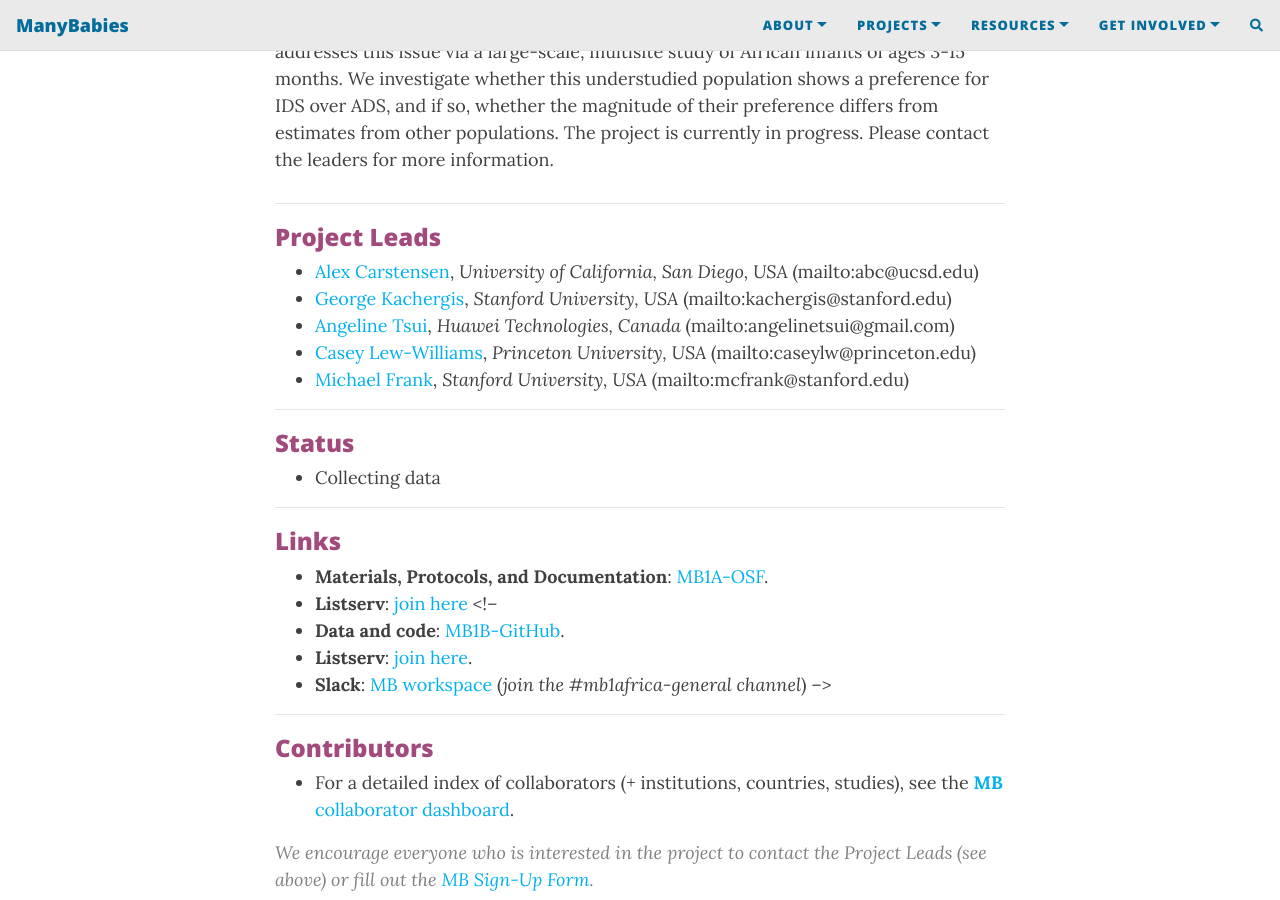
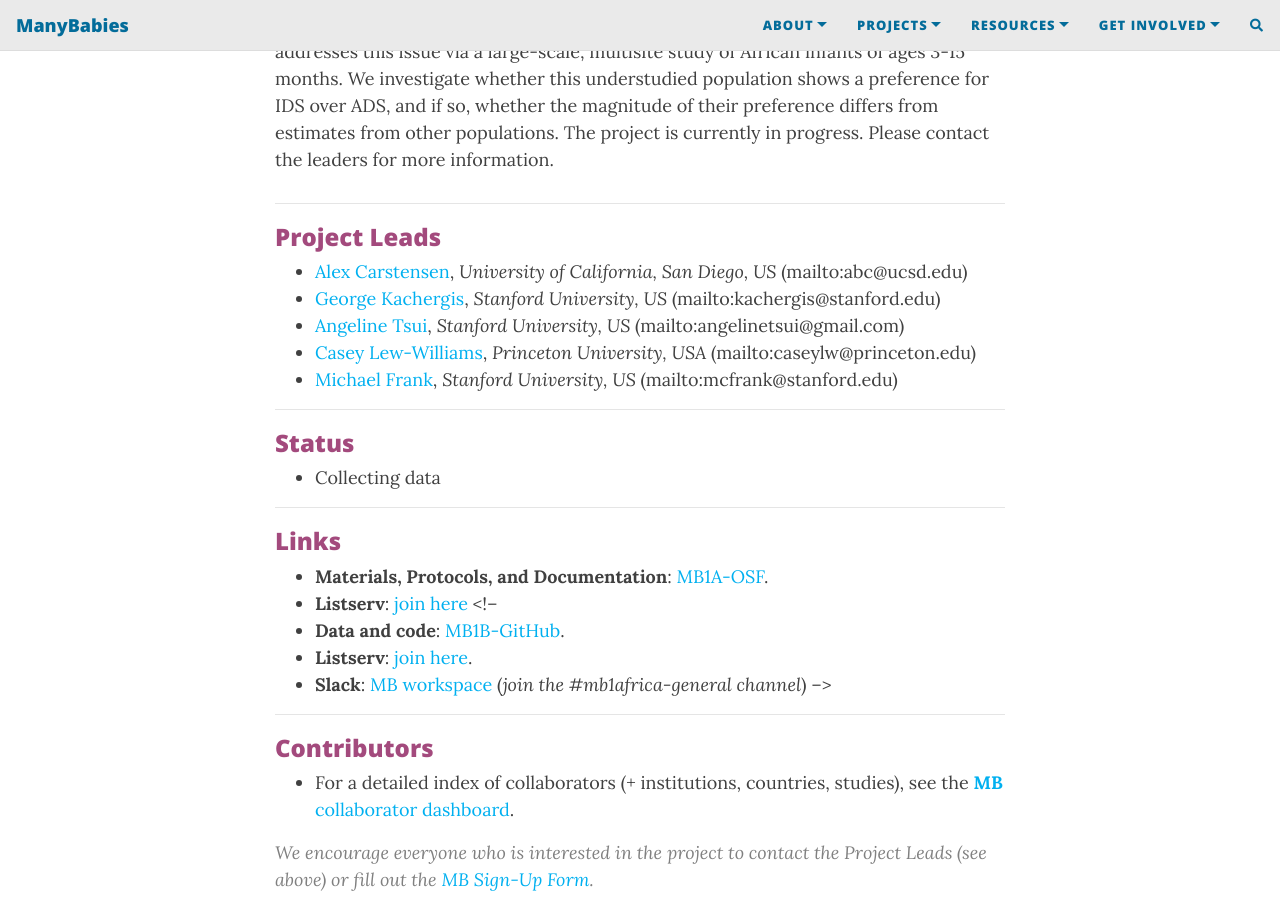
Before and after one commit to manybabies/manybabies.github.io, a Jekyll site: the page built from MB1A.md, in a window 1280 px wide and 900 px high, scrolled down 995 px. Built offline with Jekyll 4.4.1, drawn with Linux system fonts in a browser that asks for light colours; nearby versions of some CDN libraries; comment, search, counter and statistics services are not loaded.

Commit message:
Update MB1A.md

```diff
--- a/MB1A.md
+++ b/MB1A.md
@@ -17,11 +17,11 @@
 
 ***
 ### Project Leads
-* [Alex Carstensen](http://abcarstensen.com), *University of California, San Diego, USA* (mailto:abc@ucsd.edu)
-* [George Kachergis](http://www.kachergis.com), *Stanford University, USA* (mailto:kachergis@stanford.edu)
-* [Angeline Tsui](https://angelinetsui.github.io/), *Huawei Technologies, Canada* (mailto:angelinetsui@gmail.com)
+* [Alex Carstensen](http://abcarstensen.com), *University of California, San Diego, US* (mailto:abc@ucsd.edu)
+* [George Kachergis](http://www.kachergis.com), *Stanford University, US* (mailto:kachergis@stanford.edu)
+* [Angeline Tsui](https://angelinetsui.github.io/), *Stanford University, US* (mailto:angelinetsui@gmail.com)
 * [Casey Lew-Williams](https://psych.princeton.edu/person/casey-lew-williams), *Princeton University, USA* (mailto:caseylw@princeton.edu)
-* [Michael Frank]( https://web.stanford.edu/~mcfrank/), *Stanford University, USA* (mailto:mcfrank@stanford.edu)
+* [Michael Frank]( https://web.stanford.edu/~mcfrank/), *Stanford University, US* (mailto:mcfrank@stanford.edu)
 
 
 ***
```
